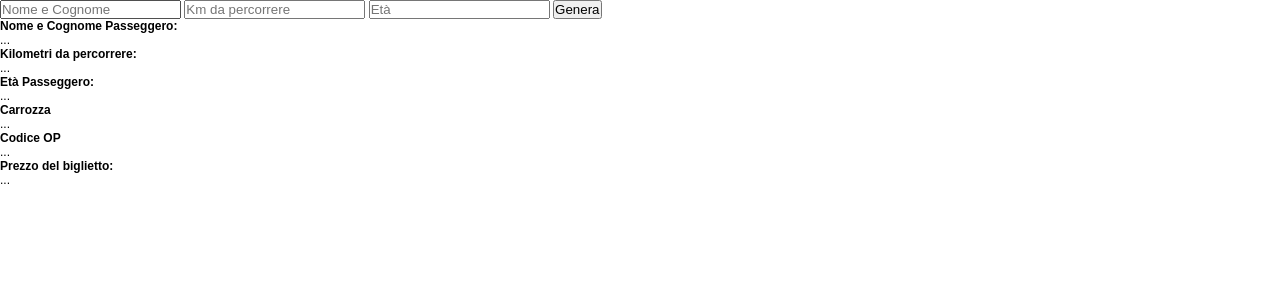
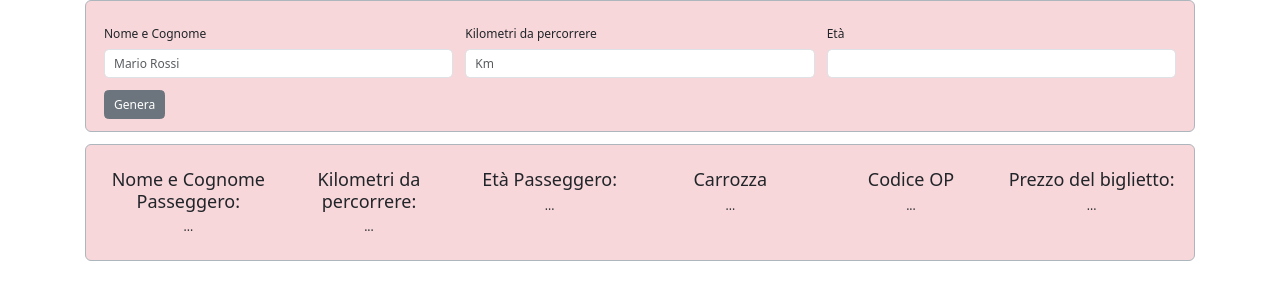
Before and after one commit to LucaRuggeri5/js-biglietto-treno-form, a plain HTML site: page index.html in a window 1280 px wide. Drawn offline with nearby package versions, Linux system fonts and the light colour scheme.

Commit message:
finalizzato il lato estetico

```diff
--- a/css/main.css
+++ b/css/main.css
@@ -8,3 +8,11 @@
     font-family: Arial, Helvetica, sans-serif;
     font-size: 12px;
 }
+
+.form {
+    width: 100%;
+}
+
+.biglietto {
+    width: 100%;
+}
--- a/index.html
+++ b/index.html
@@ -3,6 +3,8 @@
 <head>
     <meta charset="UTF-8">
     <meta name="viewport" content="width=device-width, initial-scale=1.0">
+
+    <link href="https://cdn.jsdelivr.net/npm/bootstrap@5.3.8/dist/css/bootstrap.min.css" rel="stylesheet" integrity="sha384-sRIl4kxILFvY47J16cr9ZwB07vP4J8+LH7qKQnuqkuIAvNWLzeN8tE5YBujZqJLB" crossorigin="anonymous">
 
     <title>Form Biglietto del treno</title>
 
@@ -10,37 +12,69 @@
 </head>
 <body>
 
-    <section>
-        <div>
-            <form action="">
-                <input type="text" id="username" placeholder="Nome e Cognome" required>
-
-                <input type="number" id="kilometri" placeholder="Km da percorrere" required>
-
-                <input type="number" id="anni" placeholder="Età" required>
-
-                <button type="submit">Genera</button>
+    <section class="form">
+        <div class="container">
+            <div class="p-3 m-0 border-0 bd-example m-0 border-0">
+                <form class="row g-3 p-3 bg-danger-subtle border border-dark-subtle rounded-3">
+                    <div class="col-md-4">
+                        <label for="inputText" class="form-label">Nome e Cognome</label>
+                        <input type="text" class="form-control" id="username" placeholder="Mario Rossi">
+                    </div>
+                    <div class="col-md-4">
+                        <label for="inputNumber" class="form-label">Kilometri da percorrere</label>
+                        <input type="number" class="form-control" id="kilometri" placeholder="Km">
+                    </div>
+                    <div class="col-md-4">
+                        <label for="inputNumber" class="form-label">Età</label>
+                        <input type="number" class="form-control" id="anni" placeholder="">
+                    </div>
+                    <div class="col-12 ">
+                        <button type="submit" class="btn btn-secondary">Genera</button>
+                    </div>
+                    </div>
                 </form>
+            </div>
         </div>
     </section>
 
+
+    <section class="biglietto">
+        <div class="container">
+            <div class="p-3 m-0 border-0 bd-example m-0 border-0 ">
+                <div class="row g-3 p-3 text-center bg-danger-subtle border border-dark-subtle rounded-3">
+                    <div class="col-md-2">
                         <h4>Nome e Cognome Passeggero:</h4>
                         <p id="nomeoutput">...</p>
+                    </div>
 
+                    <div class="col-md-2">
                         <h4>Kilometri da percorrere:</h4>
                         <p id="kmoutput">...</p>
+                    </div>
 
+                    <div class="col-md-2">
                         <h4>Età Passeggero:</h4>
                         <p id="etaoutput">...</p>
+                    </div>
 
+                    <div class="col-md-2">
                         <h4>Carrozza</h4>
                         <p id="carrozza">...</p>
+                    </div>
 
+                    <div class="col-md-2">
                         <h4>Codice OP</h4>
                         <p id="codiceop">...</p>
+                    </div>
 
+                    <div class="col-md-2">
                         <h4>Prezzo del biglietto:</h4>
                         <p id="prezzobiglietto">...</p>
+                    </div>
+                </div>
+            </div>
+        </div>
+    </section>
 
     <script defer src="javascript/script.js"></script>
 </body>
```
Lines whose indentation alone changed are shown as unchanged.
